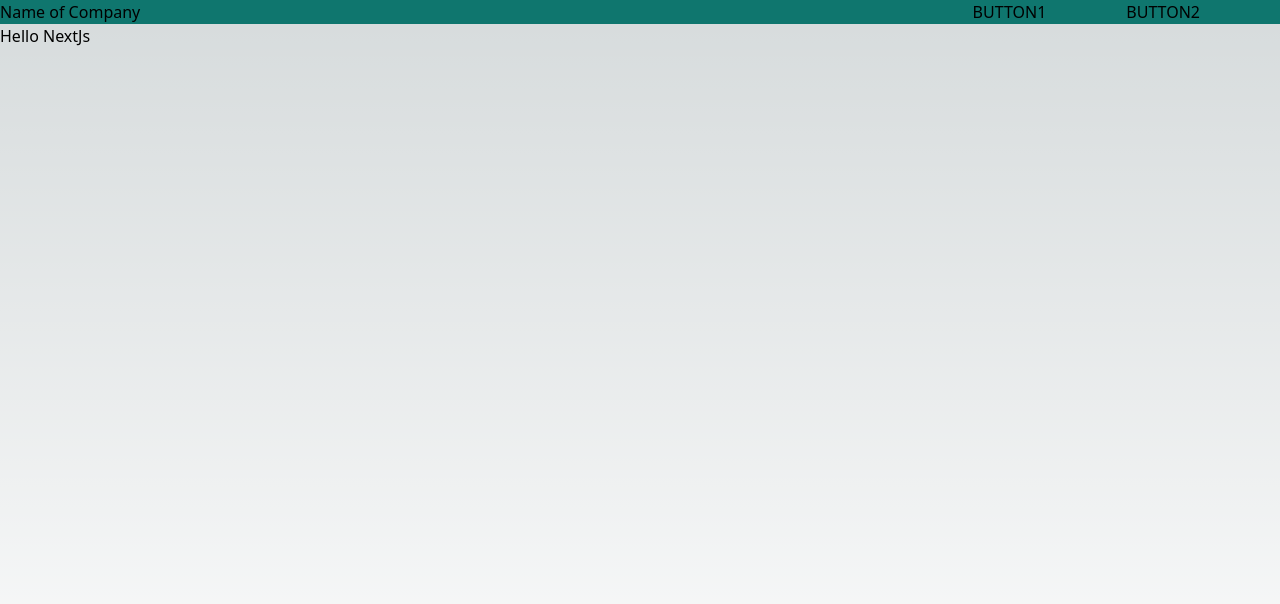
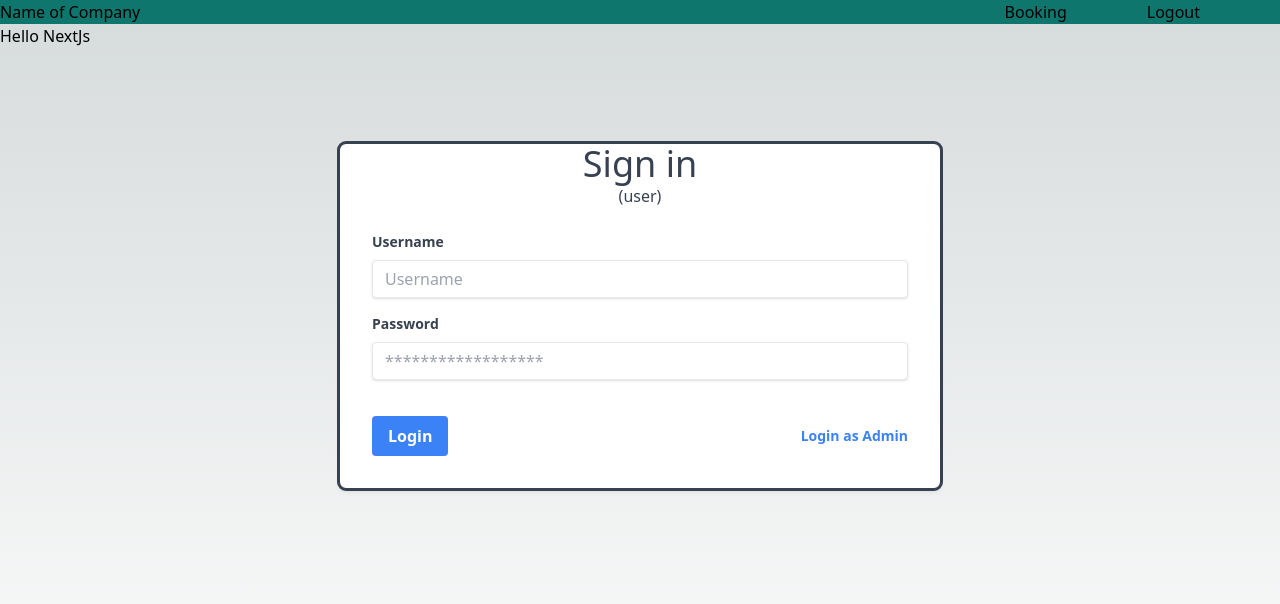
Before and after one commit to xanax02/bee-ete, a Next.js app: page / in a window 1280 px wide. Shown: the top 604 px of the page. Built offline with nearby package versions, Linux system fonts and the light colour scheme.

Commit message:
signup-api-route

```diff
--- a/components/Navigation.js
+++ b/components/Navigation.js
@@ -7,8 +7,8 @@ const Navigation = () => {
             <h1>Name of Company</h1>
         </div>
         <div className='flex justify-between px-10'>
-            <h1 className='mx-10'>BUTTON1</h1>
-            <h1 className='mx-10'>BUTTON2</h1>
+            <h1 className='mx-10'>Booking</h1>
+            <h1 className='mx-10'>Logout</h1>
         </div>
     </div>
   )
--- a/components/Signup.js
+++ b/components/Signup.js
@@ -2,7 +2,7 @@ import React from 'react'
 
 const Signup = () => {
     return (
-        <div className='outline mx-auto my-24 bg-white text-gray-700 rounded-md'>
+        <div className='w-[600px] outline mx-auto my-24 bg-white text-gray-700 rounded-md'>
             <h2 className='text-center text-4xl'>Sign in</h2>
             <p className='text-center'>(user)</p>
             <form class="bg-white shadow-md rounded px-8 pt-6 pb-8 mb-4">
--- /dev/null
+++ b/pages/api/signup.js
@@ -0,0 +1,32 @@
+import { MongoClient } from "mongodb";
+
+export default async function handler(req,res) {
+    const client = await MongoClient.connect('mongodb+srv://cronix:6166@cluster0.kwjblrz.mongodb.net/gasbookings?retryWrites=true&w=majority')
+    const db = client.db();
+    const { email, password, userType} = req.body;
+
+    let userCollection;
+    if(userType === 'admin')
+    {
+        userCollection = db.collection('admin');
+    }
+    else if(userType === 'user')
+    {
+        userCollection = db.collection('user');
+    }
+
+    if(!email || !email.incluse('@') || !password || password.trim().length<7)
+    {
+        res.status(422).json({message: "invalid username or password"});
+        return;
+    }
+
+    const result = await db.collection(userCollection).insertOne(
+        {
+            email,
+            password
+        }
+    )
+
+    res.status(201).json({message: 'successfully registered'});
+}
--- a/pages/index.js
+++ b/pages/index.js
@@ -4,6 +4,7 @@ import { Inter } from '@next/font/google'
 import styles from '@/styles/Home.module.css'
 import Login from '@/components/Login'
 import Navigation from '@/components/Navigation'
+import Signup from '@/components/Signup'
 
 const inter = Inter({ subsets: ['latin'] })
 
@@ -18,6 +19,7 @@ export default function Home() {
       </Head>
       <Navigation />
       <h1>Hello NextJs</h1>
+      <Signup />
       {/* <Login /> */}
     </>
   )
```
